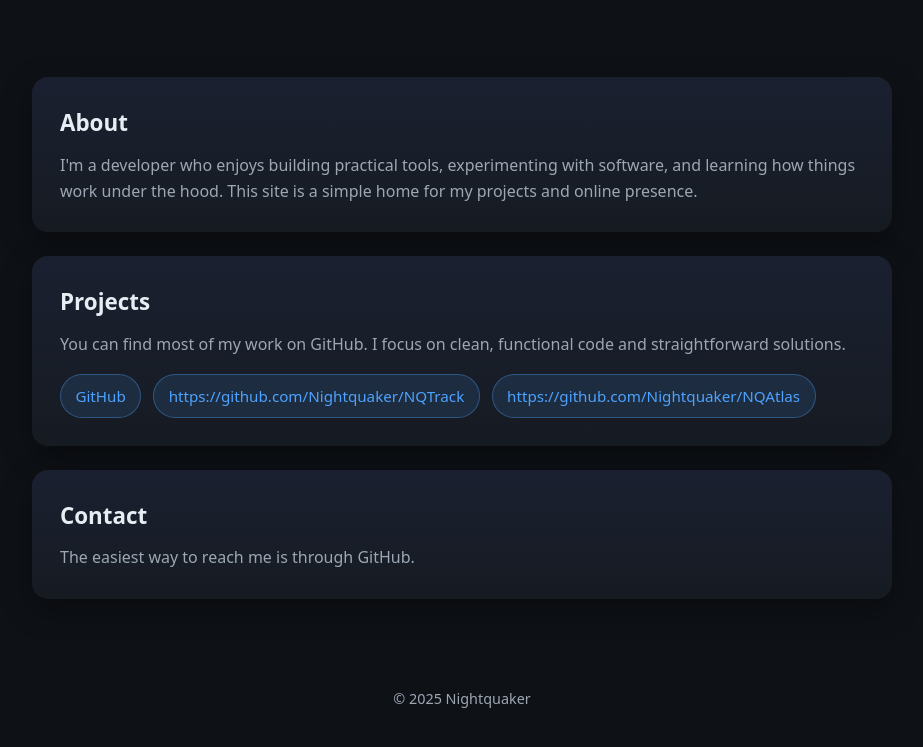
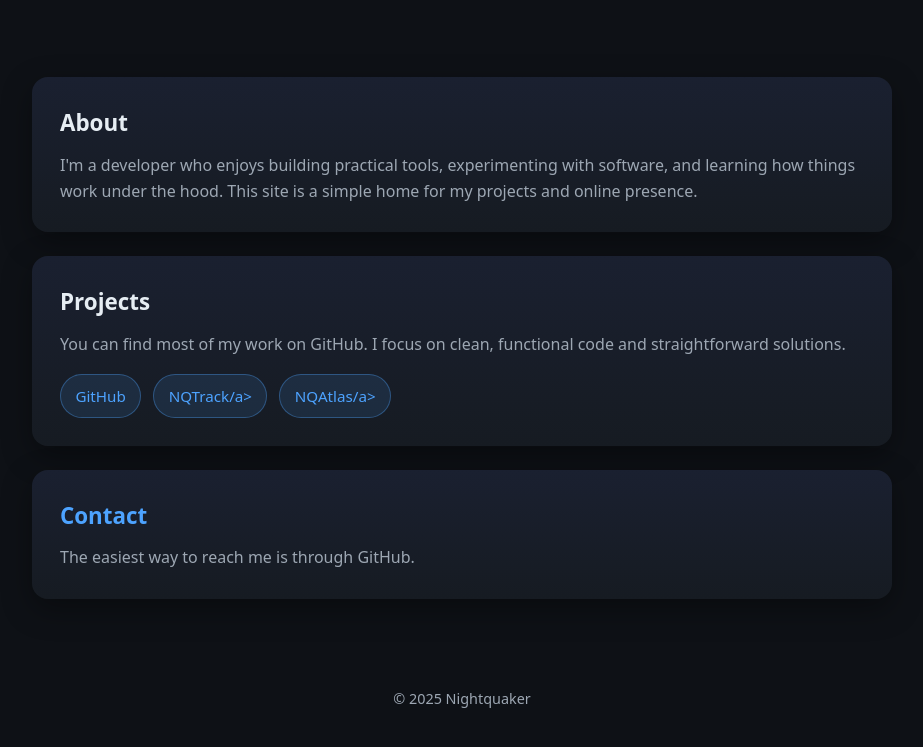
Before and after one commit to Nightquaker/NQWebsite, a plain HTML site: page index.html in a window 1280 px wide. Shown: the part 185-932 px from the top of the page, without its empty margins (178-1101 px from the left). Drawn offline with Linux system fonts and the light colour scheme.

Commit message:
Fix links for NQTrack and NQAtlas in index.html
Updated links to NQTrack and NQAtlas with proper attributes.

```diff
--- a/index.html
+++ b/index.html
@@ -140,8 +140,8 @@
       </p>
       <div class="links">
         <a href="https://github.com/nightquaker" target="https://github.com/nightquaker" rel="noopener">GitHub</a>
-        <a href="#">https://github.com/Nightquaker/NQTrack</a>
-        <a href="#">https://github.com/Nightquaker/NQAtlas</a>
+        <a href="https://github.com/Nightquaker/NQTrack" target="https://github.com/Nightquaker/NQTrack" rel="noopener">NQTrack/a>
+        <a href="https://github.com/Nightquaker/NQAtlas" target="https://github.com/Nightquaker/NQAtlas" rel="noopener">NQAtlas/a>
       </div>
     </section>
 
```
